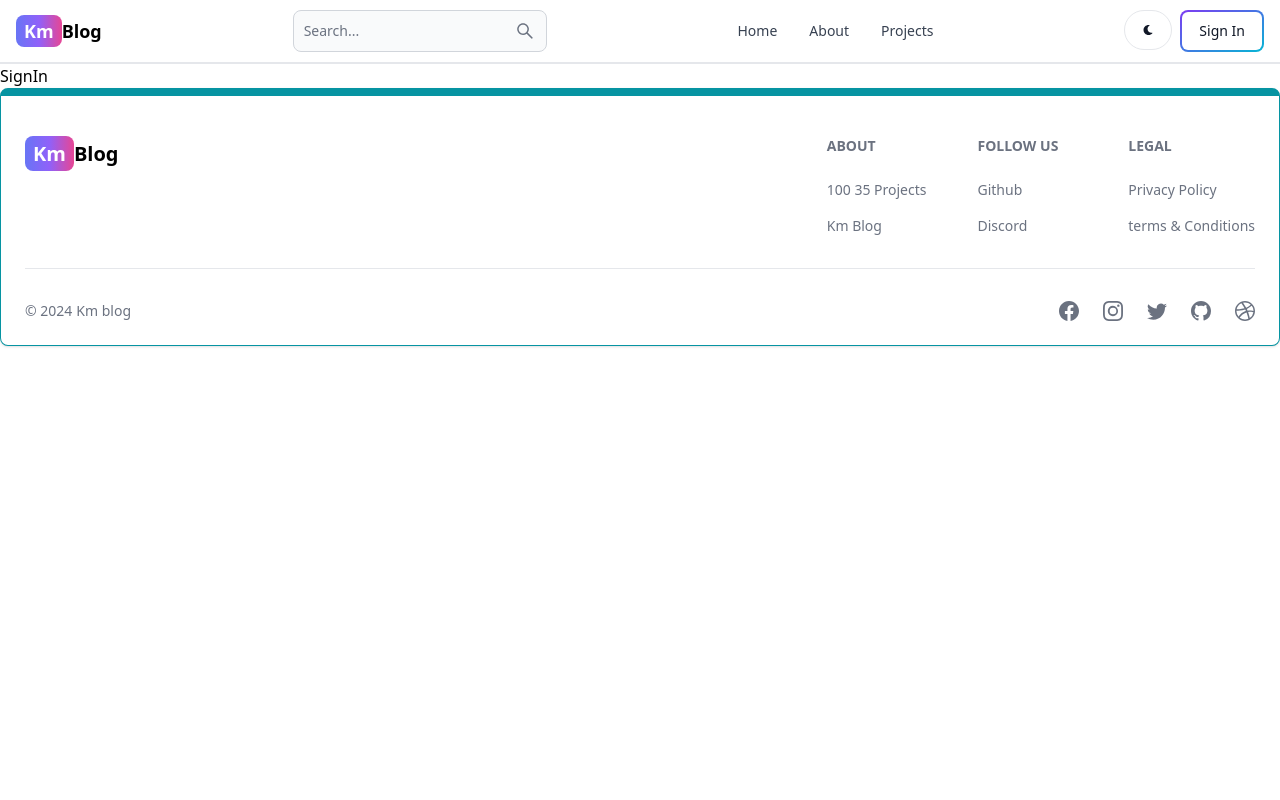
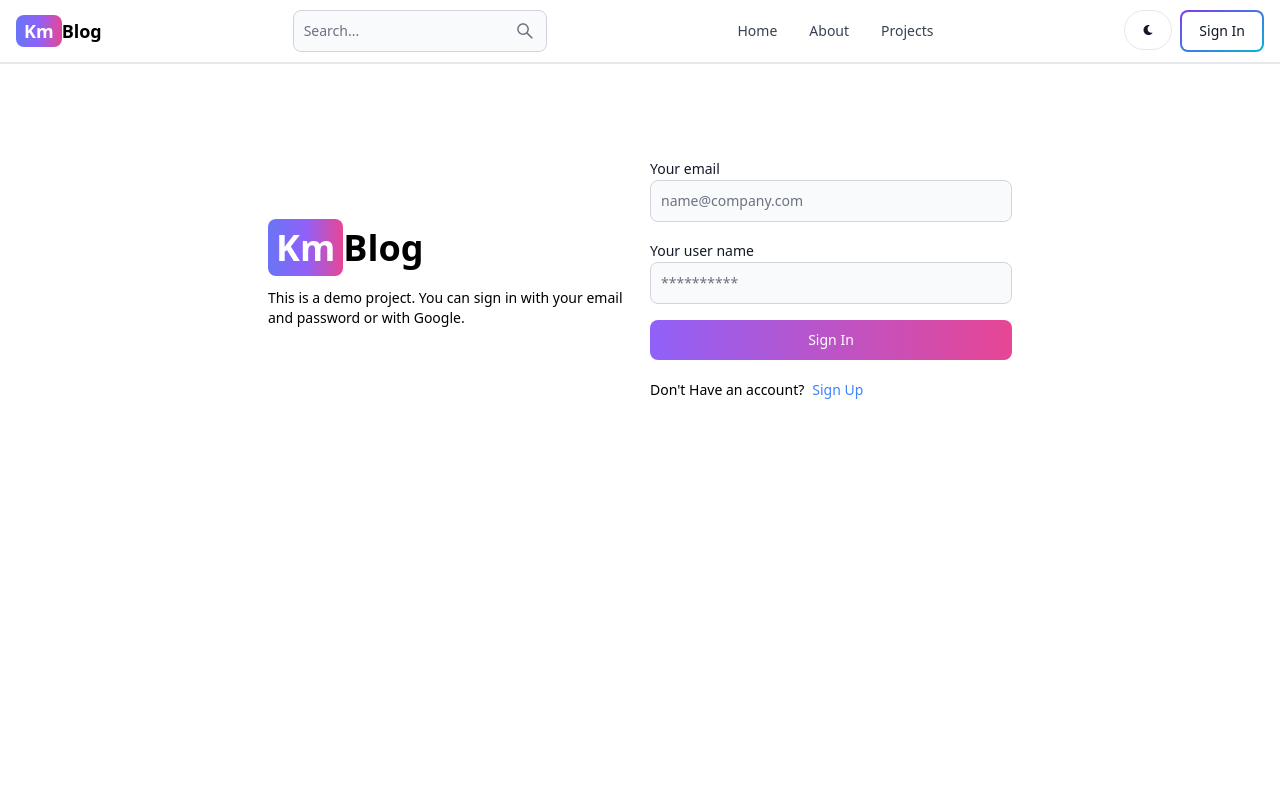
Before and after one commit to kubirthan/Blog-App, a React (Vite) app in the folder client/: page /sign-in in a window 1280 px wide. Shown: the top 800 px of the page. Built offline with nearby package versions, Linux system fonts and the light colour scheme.

Commit message:
Complete signin page functionality

```diff
--- a/client/src/pages/SignIn.jsx
+++ b/client/src/pages/SignIn.jsx
@@ -1,7 +1,100 @@
-import React from 'react'
+import { Alert, Button, Label, Spinner, TextInput } from 'flowbite-react'
+import React, { useState } from 'react'
+import {Link, useNavigate} from 'react-router-dom'
 
 export default function SignIn() {
+  const [formData, setFormData] = useState({})
+  const [errorMessage, setErrorMessage] = useState(null)
+  const [loading, setLoading] = useState(false)
+  const navigate = useNavigate()
+  const handleChange = (e) => {
+    setFormData({...formData, [e.target.id]: e.target.value.trim()})
+  }
+  const hanldeSubmit = async (e) => {
+    e.preventDefault()
+    if (!formData.email || !formData.password) {
+      return setErrorMessage('Please fill out all fields.')
+    }
+    try {
+      setLoading(true)
+      setErrorMessage(null)
+      const res = await fetch('/api/auth/signin', {
+        method:'POST',
+        headers: {'Content-Type': 'application/json'},
+        body: JSON.stringify(formData)
+      })
+      const data = await res.json()
+      if(data.success === false) {
+        return setErrorMessage(data.message)
+      }
+      setLoading(false)
+      if(res.ok) {
+        navigate('/')
+      }
+    } catch (error) {
+      setErrorMessage(error.message)
+      setLoading(false)
+    }
+
+  }
   return (
-    <div>SignIn</div>
+    <div className='min-h-screen mt-20'>
+      <div className='flex p-3 max-w-3xl mx-auto flex-col md:flex-row md:items-center gap-5'>
+        {/* left */}
+        <div className='flex-1'>
+        <Link to={'/'} className='font-bold dark:text-white text-4xl'>
+        <span className='px-2 py-1 bg-gradient-to-r from-indigo-500 via-purple-500 to-pink-500 rounded-lg text-white'>Km</span>
+          Blog
+        </Link>
+        <p className='text-sm mt-5'>
+          This is a demo project. You can sign in with your email and
+          password
+          or with Google.
+        </p>
+        </div>
+        {/* right */}
+        <div className='flex-1'>
+          <form className='flex flex-col gap-4' onSubmit={hanldeSubmit}>
+
+            <diV>
+              <Label value='Your email'/>
+              <TextInput type='email' placeholder='name@company.com' id='email' onChange={handleChange}/>
+            </diV>
+            <diV>
+              <Label value='Your user name'/>
+              <TextInput type='password' placeholder='**********' id='password' onChange={handleChange}/>
+            </diV>
+            <Button
+             gradientDuoTone='purpleToPink'
+             type='submit'
+             disabled={loading}>
+              {
+                loading ? (
+                  <>
+                    <Spinner size='sm'/>
+                    <span className='pl-3'>Loading...</span>
+                  </>
+                ) : (
+                  'Sign In'
+                )
+              }
+            </Button>
+          </form>
+          <div className='flex gap-2 text-sm mt-5'>
+            <span>Don't Have an account?</span>
+            <Link to={'/sign-up'} className='text-blue-500'>
+              Sign Up
+            </Link>
+          </div>
+          {
+            errorMessage && (
+              <Alert className='mt-5' color='failure'>
+                {errorMessage}
+              </Alert>
+            )
+          }
+        </div>
+      </div>
+    </div>
   )
 }
```
